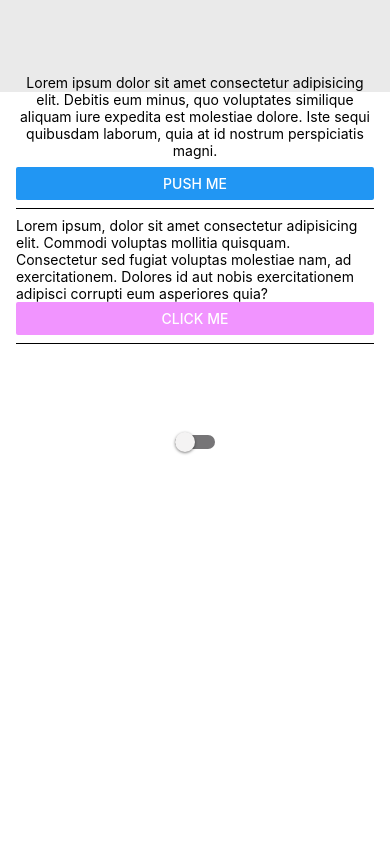
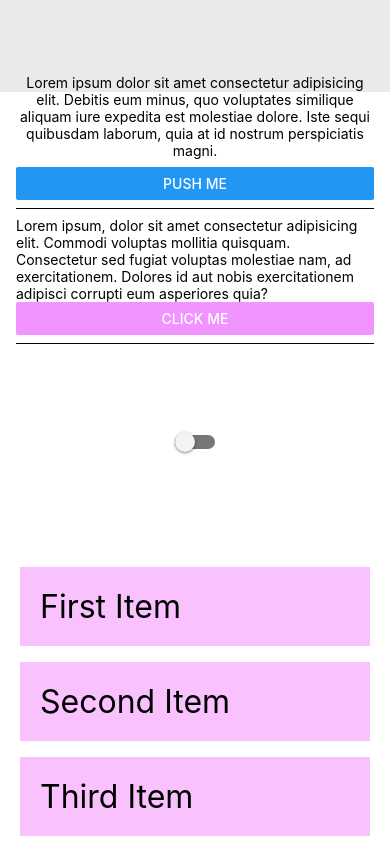
Before and after one commit to ariful4966/react-native-components, a React Native app: screen / in a window 390 px wide. Shown: the part 1259-2103 px from the top of the page. Before the commit the page ends 1818 px from the top, so only its background shows below. Built offline with nearby package versions, Linux system fonts and the light colour scheme.

Commit message:
flatList component

```diff
--- a/App.js
+++ b/App.js
@@ -8,6 +8,7 @@
 import StyleComponent from './components/StyleComponent/StyleComponent';
 import ButtonComponent from './components/ButtonComponent/ButtonComponent';
 import SwitchComponet from './components/SwitchComponent/SwitchComponet';
+import FlatListComponent from './components/FlatListComponent.js/FlatListComponent';
 
 const App = () => {
   return (
@@ -22,6 +23,8 @@
 
         <ButtonComponent/>
         <SwitchComponet/>
+
+        <FlatListComponent/>
       </ScrollView>
     </SafeAreaView>
   );
--- /dev/null
+++ b/components/FlatListComponent.js/FlatListComponent.js
@@ -0,0 +1,49 @@
+import React from 'react';
+import {FlatList, SafeAreaView, StyleSheet, Text, View} from 'react-native';
+
+const DATA = [
+  {
+    id: 'bd7acbea-c1b1-46c2-aed5-3ad53abb28ba',
+    title: 'First Item',
+  },
+  {
+    id: '3ac68afc-c605-48d3-a4f8-fbd91aa97f63',
+    title: 'Second Item',
+  },
+  {
+    id: '58694a0f-3da1-471f-bd96-145571e29d72',
+    title: 'Third Item',
+  },
+];
+const style = StyleSheet.create({
+  item: {
+    backgroundColor: '#f9c2ff',
+    padding: 20,
+    marginVertical: 8,
+    marginHorizontal: 20,
+  },
+  title: {
+    fontSize: 32,
+  },
+});
+
+const FlatListComponent = () => {
+  const renderItem = ({item}) => <Item title={item.title} />;
+  return (
+    <SafeAreaView>
+      <FlatList
+        data={DATA}
+        renderItem={renderItem}
+        keyExtractor={item => item.id}
+      />
+    </SafeAreaView>
+  );
+};
+
+export default FlatListComponent;
+
+const Item = ({title}) => (
+  <View style={style.item}>
+    <Text style={style.title}>{title}</Text>
+  </View>
+);
```
Also changed, not shown: 1 other file (tests, documents, lock files or other folders).
